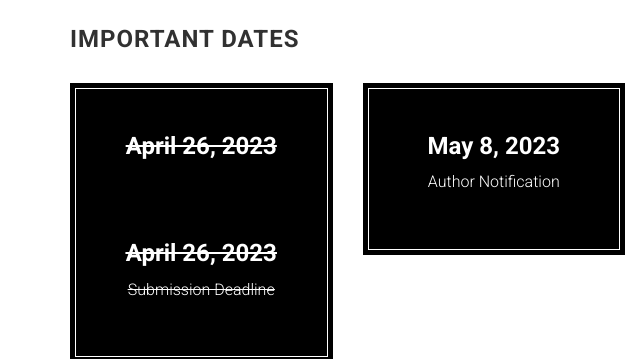
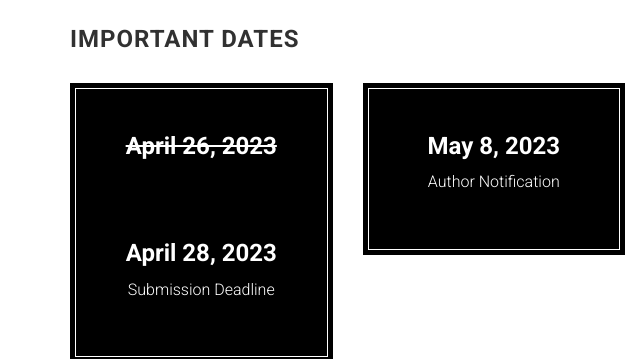
Before and after one commit to crum-workshop/crum-workshop.github.io, a website: page index.html in a window 1280 px wide. Shown: the part 2720-3079 px from the top of the page, 0-640 px from the left. Drawn offline with Linux system fonts and the light colour scheme; files whose address does not match are found by name.

Commit message:
Edited strikethrough on index.html for updated workshop date

```diff
--- a/index.html
+++ b/index.html
@@ -188,8 +188,8 @@ contextual information to the functioning, improvement, evaluation, and scrutabi
                 <div class="col-md-3 col-sm-6">
                     <div class="schedule-box">
                         <div class="date">
-                            <s><date datetime="Apr 26"><h3>April 26, 2023</h3></date><s><br></br>
-                            <date datetime="Apr 26"><h3>April 26, 2023</h3></date>
+                            <s><date datetime="Apr 26"><h3>April 26, 2023</h3></date></s><br></br>
+                            <date datetime="Apr 26"><h3>April 28, 2023</h3></date>
                         </div>
                         <p>Submission Deadline</p>
                         <!-- <p>Mustafizur Khan, SD Asia</p> -->
```
